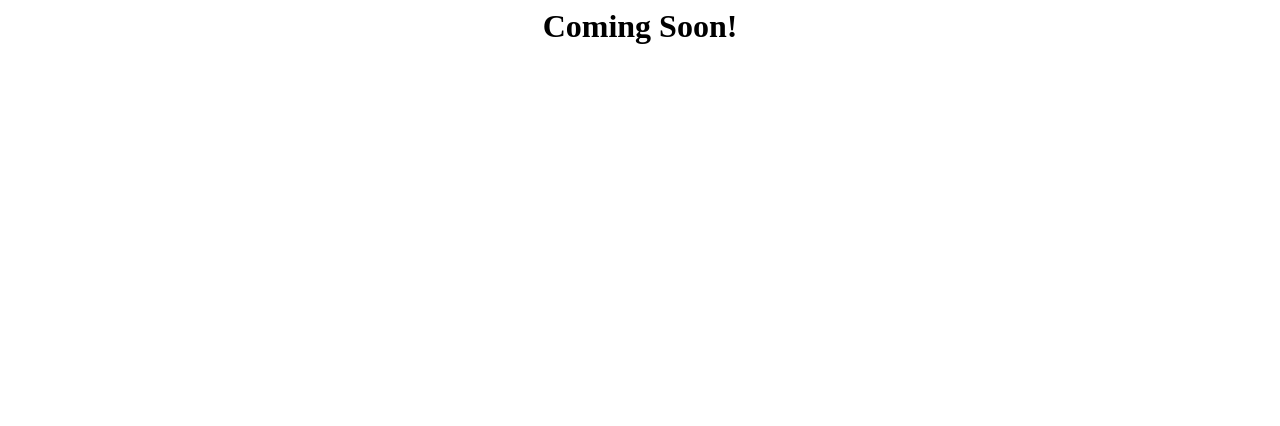
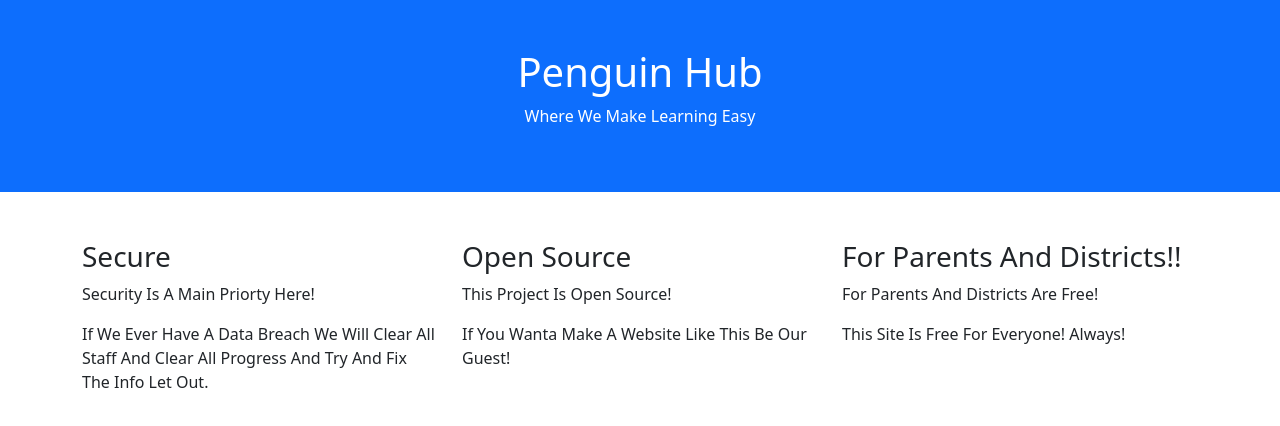
Before and after one commit to RealmMath/PenguinHubLearning, a plain HTML site: page index.html in a window 1280 px wide. Drawn offline with nearby package versions, Linux system fonts and the light colour scheme.

Commit message:
Update index.html

```diff
--- a/index.html
+++ b/index.html
@@ -1,2 +1,37 @@
-<title>Penguin Hub | Home</title>
-<h1><center>Coming Soon!</center></h1>
+<html lang="en">
+<head>
+  <title>Penguin Hub | Home</title>
+  <meta charset="utf-8">
+  <meta name="viewport" content="width=device-width, initial-scale=1">
+  <link href="https://cdn.jsdelivr.net/npm/bootstrap@5.2.3/dist/css/bootstrap.min.css" rel="stylesheet">
+  <script src="https://cdn.jsdelivr.net/npm/bootstrap@5.2.3/dist/js/bootstrap.bundle.min.js"></script>
+</head>
+<body>
+
+<div class="container-fluid p-5 bg-primary text-white text-center">
+  <h1>Penguin Hub</h1>
+  <p>Where We Make Learning Easy</p>
+</div>
+
+<div class="container mt-5">
+  <div class="row">
+    <div class="col-sm-4">
+      <h3>Secure</h3>
+      <p>Security Is A Main Priorty Here!</p>
+      <p>If We Ever Have A Data Breach We Will Clear All Staff And Clear All Progress And Try And Fix The Info Let Out.</p>
+    </div>
+    <div class="col-sm-4">
+      <h3>Open Source</h3>
+      <p>This Project Is Open Source!</p>
+      <p>If You Wanta Make A Website Like This Be Our Guest!</p>
+    </div>
+    <div class="col-sm-4">
+      <h3>For Parents And Districts!!</h3>
+      <p>For Parents And Districts Are Free!</p>
+      <p>This Site Is Free For Everyone! Always!</p>
+    </div>
+  </div>
+</div>
+
+</body>
+</html>
```
